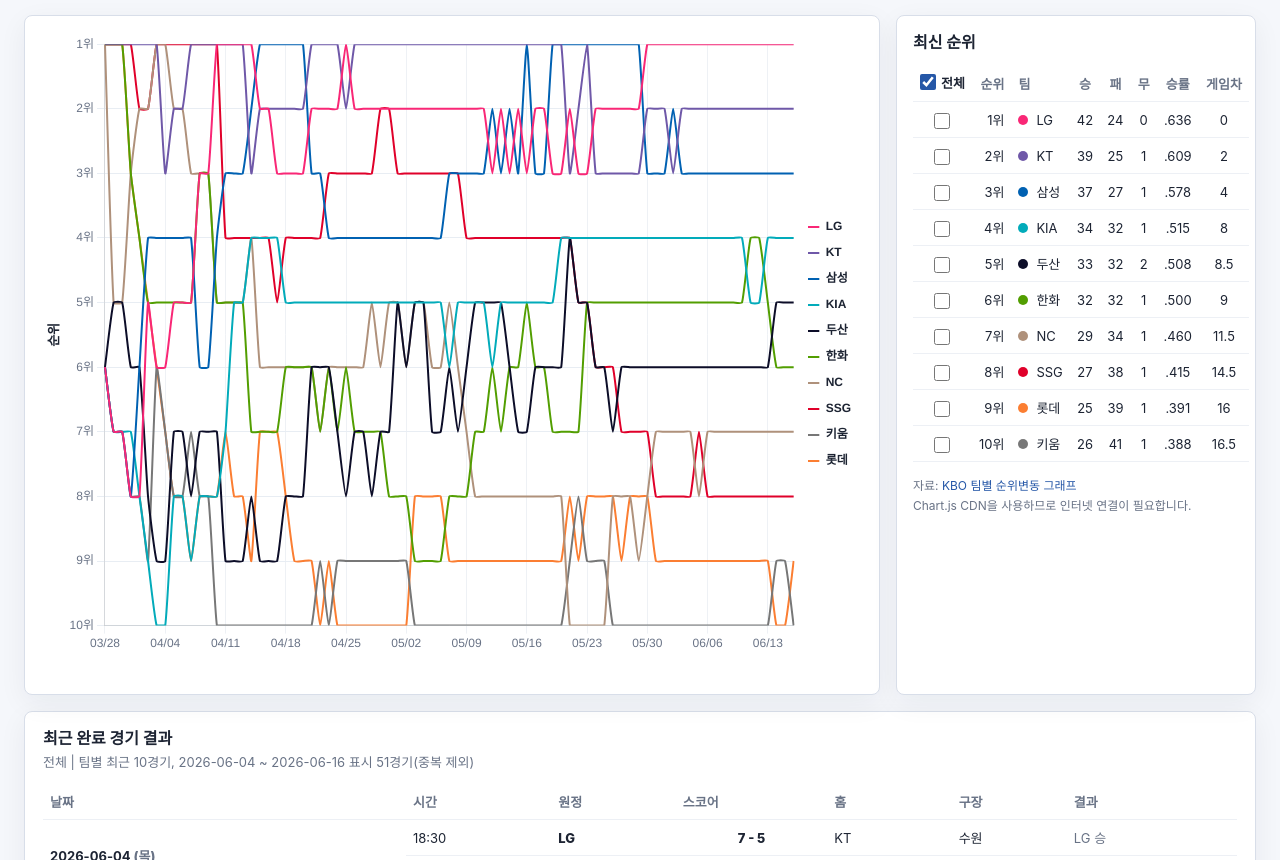
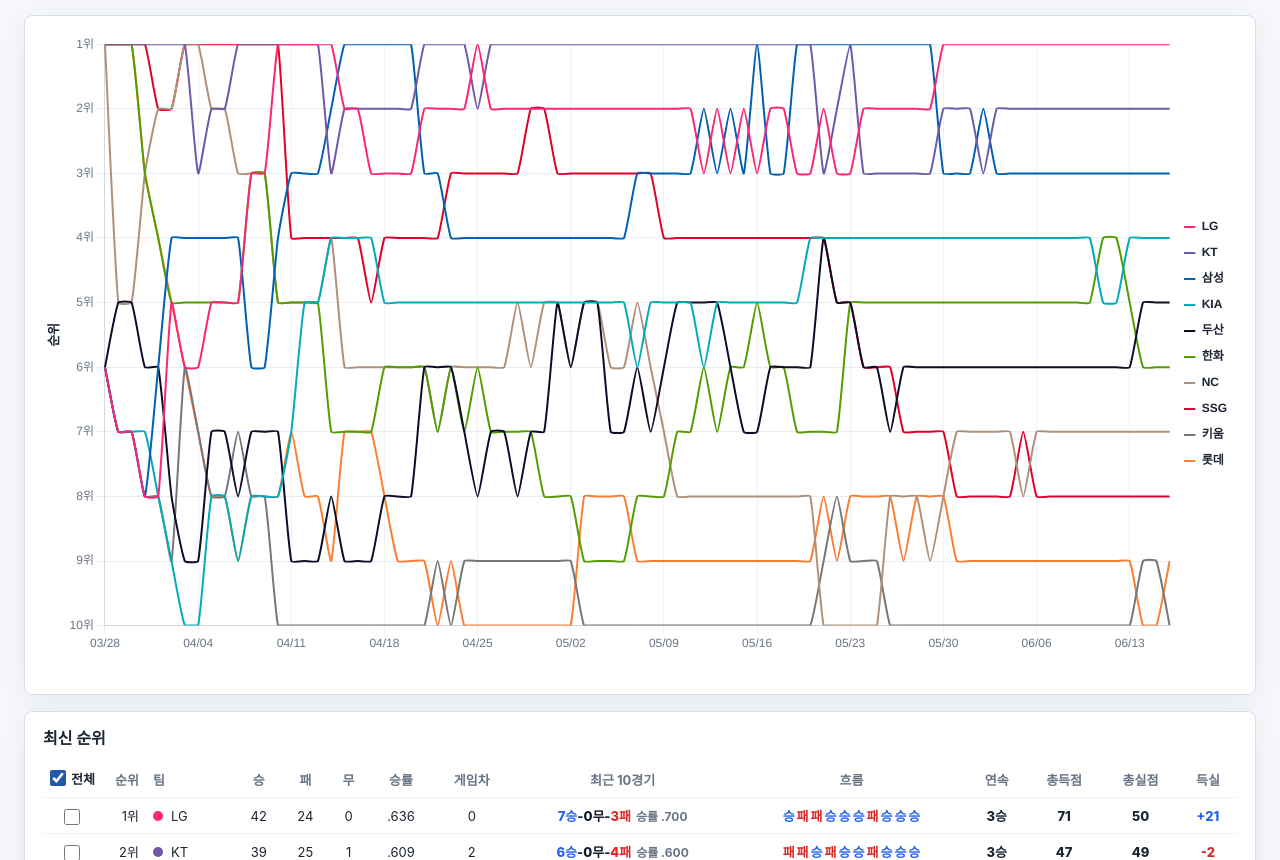
Before and after one commit to Kimand1/kbo_result, a plain HTML site: page index.html in a window 1280 px wide. Shown: the part 92-952 px from the top of the page. Drawn offline with nearby package versions, Linux system fonts and the light colour scheme.

Commit message:
Add recent form stats to standings

```diff
--- a/index.html
+++ b/index.html
@@ -86,7 +86,7 @@
 
     .layout {
       display: grid;
-      grid-template-columns: minmax(0, 1fr) 360px;
+      grid-template-columns: minmax(0, 1fr);
       gap: 16px;
       align-items: stretch;
     }
@@ -113,7 +113,7 @@
     }
 
     .rank-panel {
-      padding: 16px;
+      padding: 16px 18px 18px;
     }
 
     .rank-panel h2,
@@ -189,6 +189,39 @@
     .matchup-table td {
       text-align: center;
     }
+
+    .rank-table {
+      min-width: 1040px;
+    }
+
+    .form-summary,
+    .streak-cell,
+    .runs-cell,
+    .run-diff-cell {
+      font-weight: 800;
+    }
+
+    .form-rate {
+      margin-left: 5px;
+      color: var(--muted);
+      font-size: 12px;
+      font-weight: 700;
+    }
+
+    .form-sequence {
+      display: inline-flex;
+      align-items: center;
+      justify-content: center;
+      gap: 2px;
+      min-width: max-content;
+      font-weight: 800;
+    }
+
+    .form-win { color: #2563eb; }
+    .form-draw { color: #111827; }
+    .form-loss { color: #dc2626; }
+    .run-diff-positive { color: #2563eb; }
+    .run-diff-negative { color: #dc2626; }
 
     .all-filter-label {
       display: inline-flex;
@@ -347,11 +380,12 @@
 
       <aside class="rank-panel">
         <h2>최신 순위</h2>
+        <div class="table-wrap">
           <table class="rank-table">
             <thead>
               <tr>
                 <th><label class="all-filter-label"><input class="team-filter" type="checkbox" id="allTeamsCheckbox" checked>전체</label></th>
-              <th>순위</th><th>팀</th><th>승</th><th>패</th><th>무</th><th>승률</th><th>게임차</th>
+                <th>순위</th><th>팀</th><th>승</th><th>패</th><th>무</th><th>승률</th><th>게임차</th><th>최근 10경기</th><th>흐름</th><th>연속</th><th>총득점</th><th>총실점</th><th>득실</th>
               </tr>
             </thead>
             <tbody>
@@ -458,9 +492,10 @@
           </tr>
             </tbody>
           </table>
+        </div>
         <p class="footnote">
           자료: <a href="https://www.koreabaseball.com/Record/TeamRank/GraphDaily.aspx" target="_blank" rel="noreferrer">KBO 팀별 순위변동 그래프</a><br>
-          Chart.js CDN을 사용하므로 인터넷 연결이 필요합니다.
+          최근 10경기, 흐름, 연속, 총득점, 총실점, 득실은 완료 경기 스코어 기준입니다. Chart.js CDN을 사용하므로 인터넷 연결이 필요합니다.
         </p>
       </aside>
     </section>
@@ -603,6 +638,125 @@
       return `${escapeHtml(dateText)} <span class="${weekdayClass}">(${label})</span>`;
     }
 
+    function getTeamGameLine(game, team) {
+      const isAway = game.away === team;
+      const teamScore = isAway ? game.awayScore : game.homeScore;
+      const opponentScore = isAway ? game.homeScore : game.awayScore;
+      const result = teamScore === opponentScore ? '무' : teamScore > opponentScore ? '승' : '패';
+
+      return {
+        result,
+        runsFor: teamScore,
+        runsAgainst: opponentScore,
+        runDiff: teamScore - opponentScore
+      };
+    }
+
+    function getRecentTeamGames(team, limit = RECENT_GAME_LIMIT_PER_TEAM) {
+      const games = [];
+
+      for (let index = RECENT_GAMES.length - 1; index >= 0 && games.length < limit; index -= 1) {
+        const game = RECENT_GAMES[index];
+        if (game.away === team || game.home === team) {
+          games.push(game);
+        }
+      }
+
+      return games.reverse();
+    }
+
+    function formatWinRate(wins, losses) {
+      const denominator = wins + losses;
+      if (denominator === 0) return '-';
+
+      return (wins / denominator).toFixed(3).replace(/^0/, '');
+    }
+
+    function getStreak(results) {
+      if (!results.length) return '-';
+
+      const latest = results[results.length - 1];
+      let count = 0;
+      for (let index = results.length - 1; index >= 0 && results[index] === latest; index -= 1) {
+        count += 1;
+      }
+
+      return `${count}${latest}`;
+    }
+
+    function getRunDiffClass(runDiff) {
+      if (runDiff > 0) return 'run-diff-positive';
+      if (runDiff < 0) return 'run-diff-negative';
+      return '';
+    }
+
+    function formatRunDiff(runDiff) {
+      return runDiff > 0 ? `+${runDiff}` : String(runDiff);
+    }
+
+    function getTeamRecentForm(team) {
+      const games = getRecentTeamGames(team);
+      const lines = games.map(game => getTeamGameLine(game, team));
+      const results = lines.map(line => line.result);
+      const wins = results.filter(result => result === '승').length;
+      const draws = results.filter(result => result === '무').length;
+      const losses = results.filter(result => result === '패').length;
+      const runsFor = lines.reduce((total, line) => total + line.runsFor, 0);
+      const runsAgainst = lines.reduce((total, line) => total + line.runsAgainst, 0);
+      const runDiff = lines.reduce((total, line) => total + line.runDiff, 0);
+
+      return {
+        wins,
+        draws,
+        losses,
+        winRate: formatWinRate(wins, losses),
+        results,
+        streak: getStreak(results),
+        runsFor,
+        runsAgainst,
+        runDiff,
+        runDiffClass: getRunDiffClass(runDiff)
+      };
+    }
+
+    function renderFormSummary(form) {
+      return [
+        `<span class="form-win">${form.wins}승</span>`,
+        `<span class="form-draw">${form.draws}무</span>`,
+        `<span class="form-loss">${form.losses}패</span>`
+      ].join('-');
+    }
+
+    function renderFormSequence(results) {
+      if (!results.length) return '-';
+
+      const classByResult = {
+        '승': 'form-win',
+        '무': 'form-draw',
+        '패': 'form-loss'
+      };
+
+      return results
+        .map(result => `<span class="${classByResult[result]}">${result}</span>`)
+        .join('');
+    }
+
+    function renderRankFormStats() {
+      document.querySelectorAll('.rank-row').forEach(row => {
+        row.querySelectorAll('.rank-extra-cell').forEach(cell => cell.remove());
+
+        const form = getTeamRecentForm(row.dataset.team);
+        row.insertAdjacentHTML('beforeend', `
+          <td class="rank-extra-cell"><span class="form-summary">${renderFormSummary(form)}</span><span class="form-rate">승률 ${escapeHtml(form.winRate)}</span></td>
+          <td class="rank-extra-cell"><span class="form-sequence">${renderFormSequence(form.results)}</span></td>
+          <td class="rank-extra-cell streak-cell">${escapeHtml(form.streak)}</td>
+          <td class="rank-extra-cell runs-cell">${escapeHtml(form.runsFor)}</td>
+          <td class="rank-extra-cell runs-cell">${escapeHtml(form.runsAgainst)}</td>
+          <td class="rank-extra-cell run-diff-cell ${form.runDiffClass}">${escapeHtml(formatRunDiff(form.runDiff))}</td>
+        `);
+      });
+    }
+
     function getRecentGamesForTeams(teamList) {
       const teams = teamList.length ? teamList : TEAM_FILTER_ORDER;
       const gamesByKey = new Map();
@@ -703,6 +857,8 @@
       });
       updateRecentResults();
     }
+
+    renderRankFormStats();
 
     document.getElementById('allTeamsCheckbox').addEventListener('change', event => {
       if (event.target.checked) {
```
Lines whose indentation alone changed are shown as unchanged.
